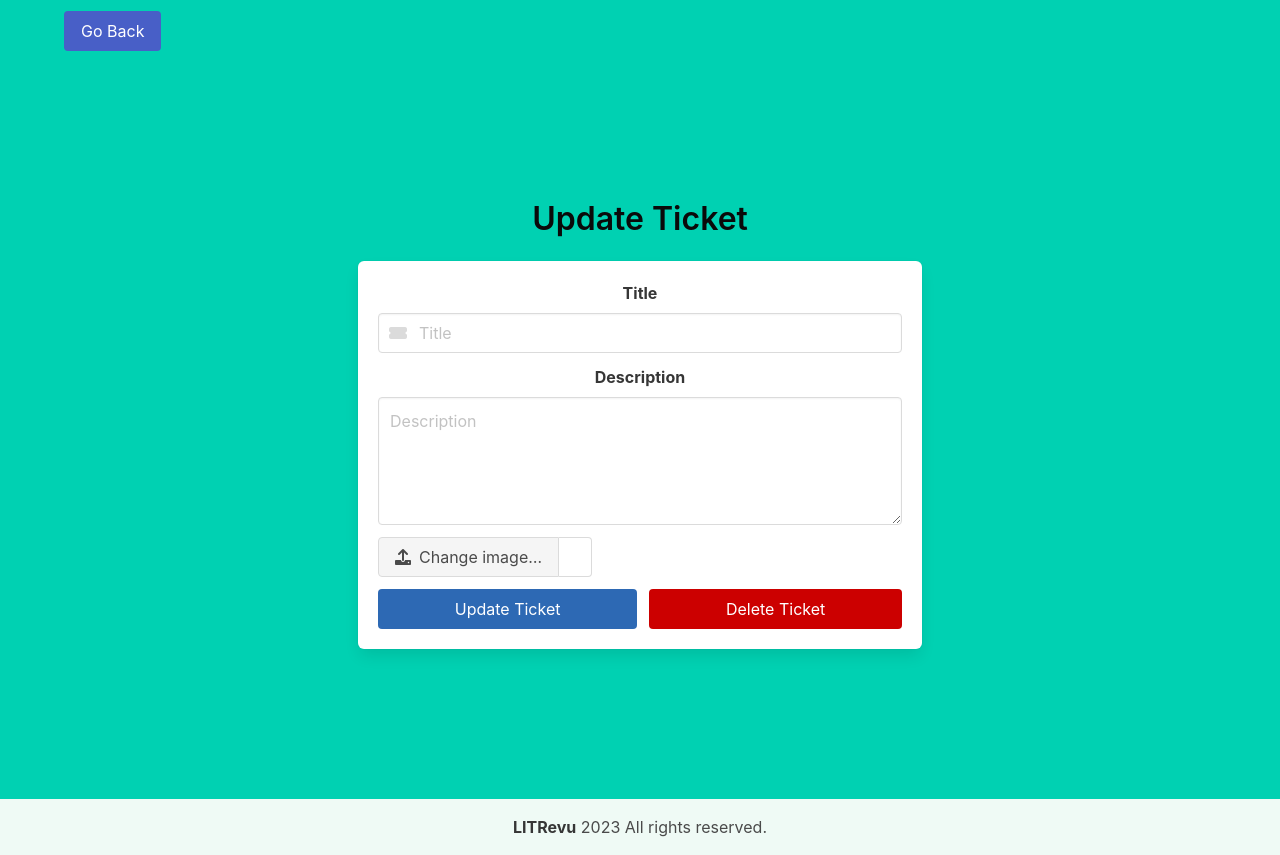
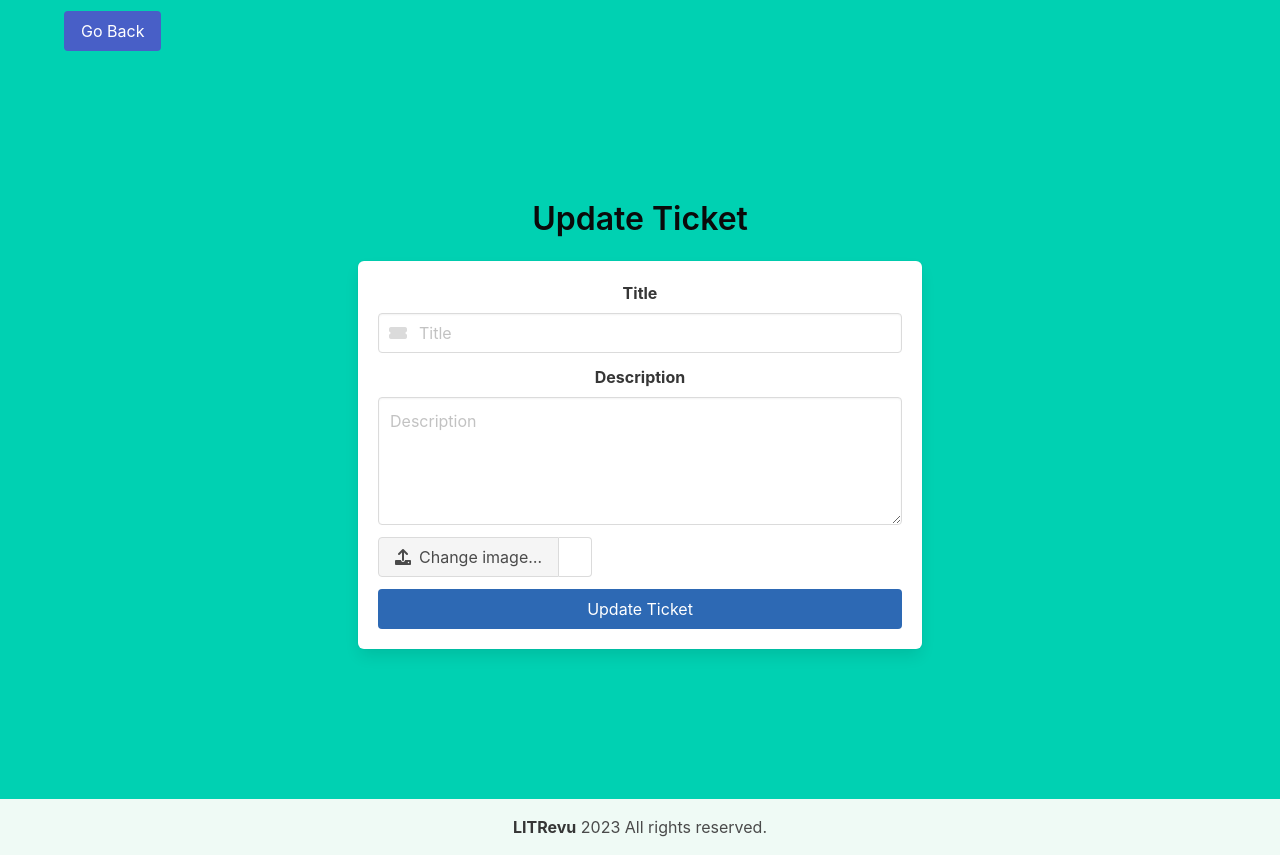
Before and after one commit to ErnestoAquino/LITRevu, a Django app: template litrevu/feed/templates/feed/ticket_update.html in a window 1280 px wide. Shown: the part 53-908 px from the top of the page. Run offline with Django 4.2, Linux system fonts and the light colour scheme; the template is opened without the code that fills it: values that come from a table or form of the project are taken from there, others are empty.

Commit message:
remove: delete 'Delete Ticket' button

```diff
--- a/litrevu/feed/templates/feed/ticket_update.html
+++ b/litrevu/feed/templates/feed/ticket_update.html
@@ -86,10 +86,6 @@ Update Ticket
                                     <button type="submit" class="button is-info is-fullwidth">Update Ticket</button>
                                 </div>
 
-                                <div class="control is-expanded">
-                                    <a href="{% url 'ticket-delete' pk=ticket.id %}" class="button is-danger is-fullwidth">Delete Ticket</a>
-                                </div>
-
                             </div>
                         </form>
                     </div>
```
